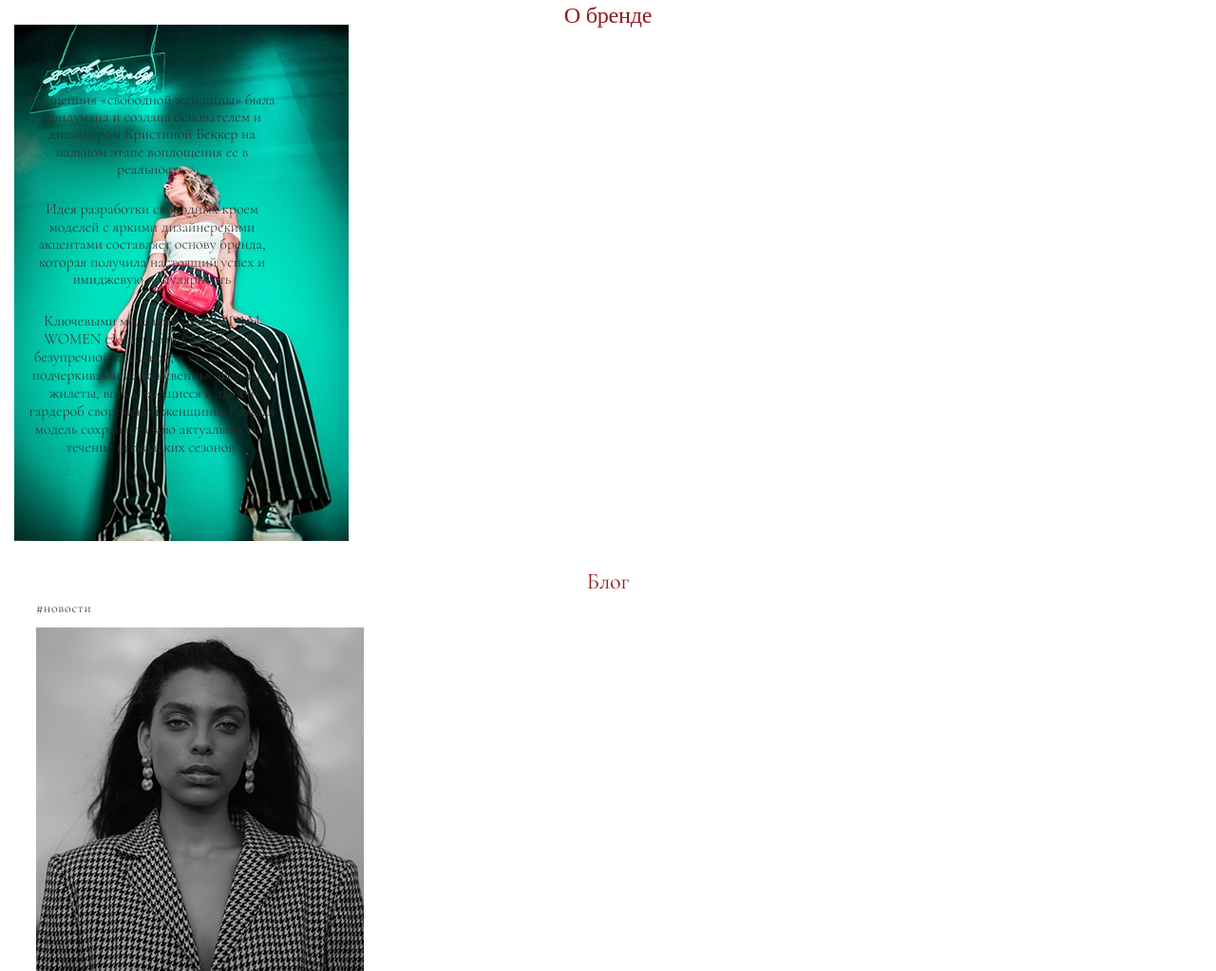
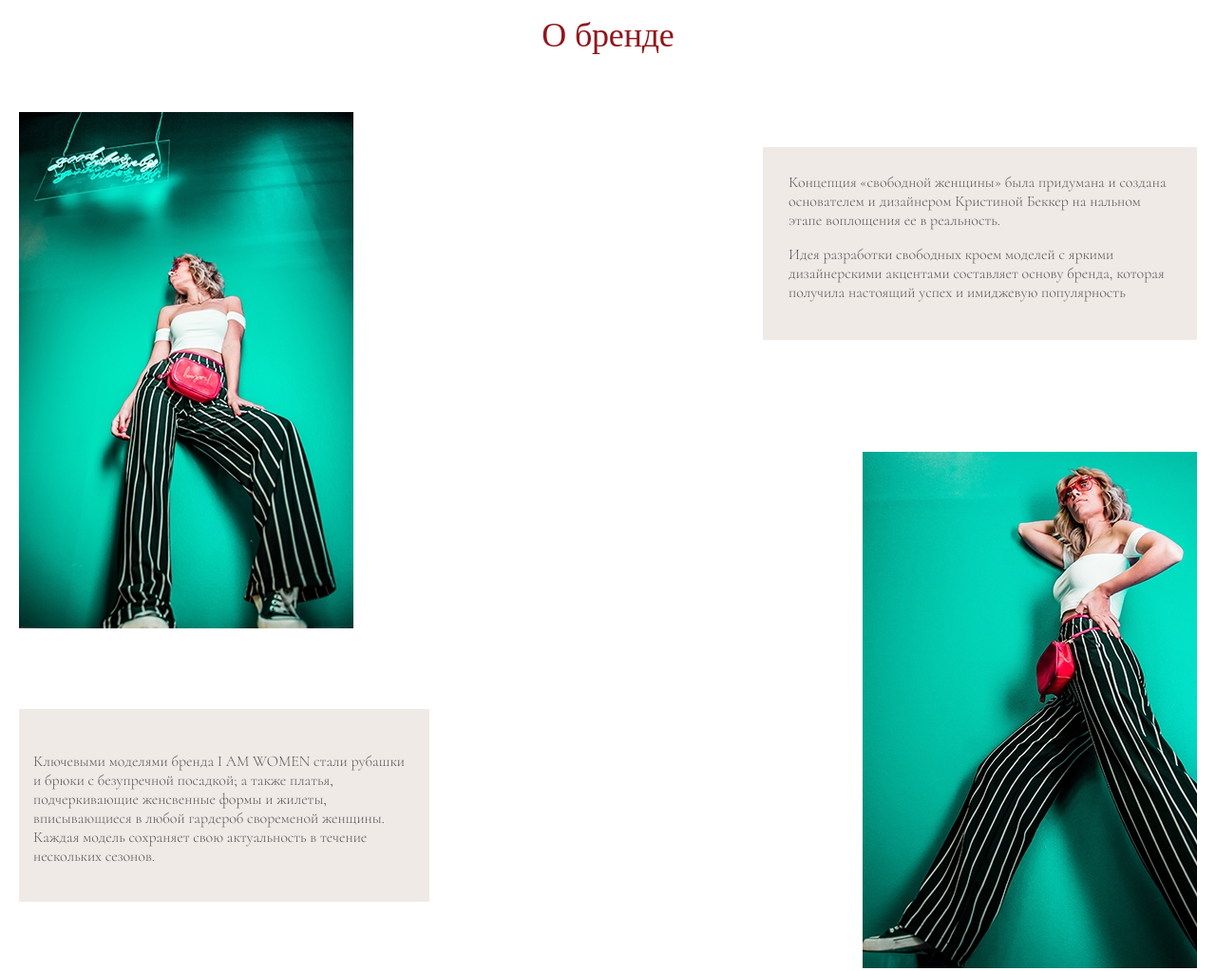
Before and after one commit to bunkerWHz/Women-s-shop, a website: page src/index.html in a window 1280 px wide. Shown: the part 1663-2686 px from the top of the page at 95% size. Drawn offline with nearby package versions, Linux system fonts and the light colour scheme.

Commit message:
add 764 about styles

```diff
--- a/src/styles/about.scss
+++ b/src/styles/about.scss
@@ -3,14 +3,17 @@
     padding: 0 15px;
     box-sizing: border-box;
     padding-bottom: 50px;
+
     .paginations {
         display: none;
     }
+
     .container {
         margin: 0 auto;
         text-align: center;
 
     }
+
     &__title {
         color: #91171d;
         font-family: "Cormorant - Semi Bold";
@@ -19,6 +22,7 @@
         letter-spacing: -0.2px;
         margin-bottom: 41px;
     }
+
     &__photos {
         display: flex;
         flex-direction: column;
@@ -26,15 +30,18 @@
         position: relative;
         width: 290px;
         height: 458px;
+
         .photo__img--right {
             display: none;
         }
+
         .photo__desc {
             color: #342b2b;
             font-family: "Cormorant";
             font-size: 16px;
             font-weight: 300;
             display: none;
+
             &--right {
                 display: inline-block;
                 text-align: center;
@@ -46,6 +53,7 @@
                 position: absolute;
                 bottom: 0;
             }
+
             &--left {
                 display: inline-block;
                 text-align: center;
@@ -55,6 +63,7 @@
                 box-sizing: border-box;
                 position: absolute;
                 top: 0;
+
                 .desc__content {
                     margin-top: 24px;
                 }
@@ -62,7 +71,81 @@
         }
 
     }
+}
 
+@media screen and (min-width: 764px) {
+    .about {
+        padding: 0 20px;
+        padding-top: 4px;
+        padding-bottom: 60px;
+        height: auto;
 
+        .container {
+            height: 100%;
+        }
+
+        &__title {
+            font-size: 36px;
+            margin-bottom: 60px;
+        }
+
+        &__photos {
+            position: relative;
+            width: 100%;
+            height: 902px;
+            display: flex;
+            flex-direction: row;
+            justify-content: space-between;
+
+            .photo__img {
+                display: flex;
+                height: 544px;
+                width: 352px;
+
+                &:not(:last-child) {
+                    margin-right: 20px;
+                }
+
+                &--left {
+                    align-self: flex-start;
+                }
+
+                &--right {
+                    align-self: flex-end;
+                }
+            }
+
+            .photo__desc {
+                position: absolute;
+                font-size: 16px;
+                text-align: left;
+                padding: 27px 27px 24px;
+                line-height: 20px;
+                height: auto;
+
+                .desc__content {
+                    margin-top: 0;
+                }
+
+                &--left {
+                    width: 457px;
+                    background-color: #ece5e1;
+                    opacity: 0.8;
+                    top: 37px;
+                    right: 0;
+                }
+
+                &--right {
+                    padding: 45px 15px 38px;
+                    width: 432px;
+                    background-color: #ece5e1;
+                    opacity: 0.8;
+                    bottom: 70px;
+                    left: 0;
+                }
+            }
+        }
 
     }
+
+}
--- a/src/styles/main.scss
+++ b/src/styles/main.scss
@@ -2,7 +2,7 @@
     box-sizing: border-box;
 }
 picture {
-    display: block;
+    display: flex;
 }
 
 @import "norm.scss";
--- a/src/styles/new-models.scss
+++ b/src/styles/new-models.scss
@@ -155,7 +155,7 @@ align-items: center;
         padding: 0 20px;
         padding-top: 95px;
         height: 823px;
-        padding-bottom: 15px;
+        padding-bottom: 0px;
         .container{
             height: 100%;
         }
```
Also changed, not shown: src/index.html (+1 -3 lines), src/styles/about.css, src/styles/about.min.css, src/styles/main.css, src/styles/main.min.css, src/styles/new-models.css, src/styles/new-models.min.css. Lines whose indentation alone changed are shown as unchanged.
